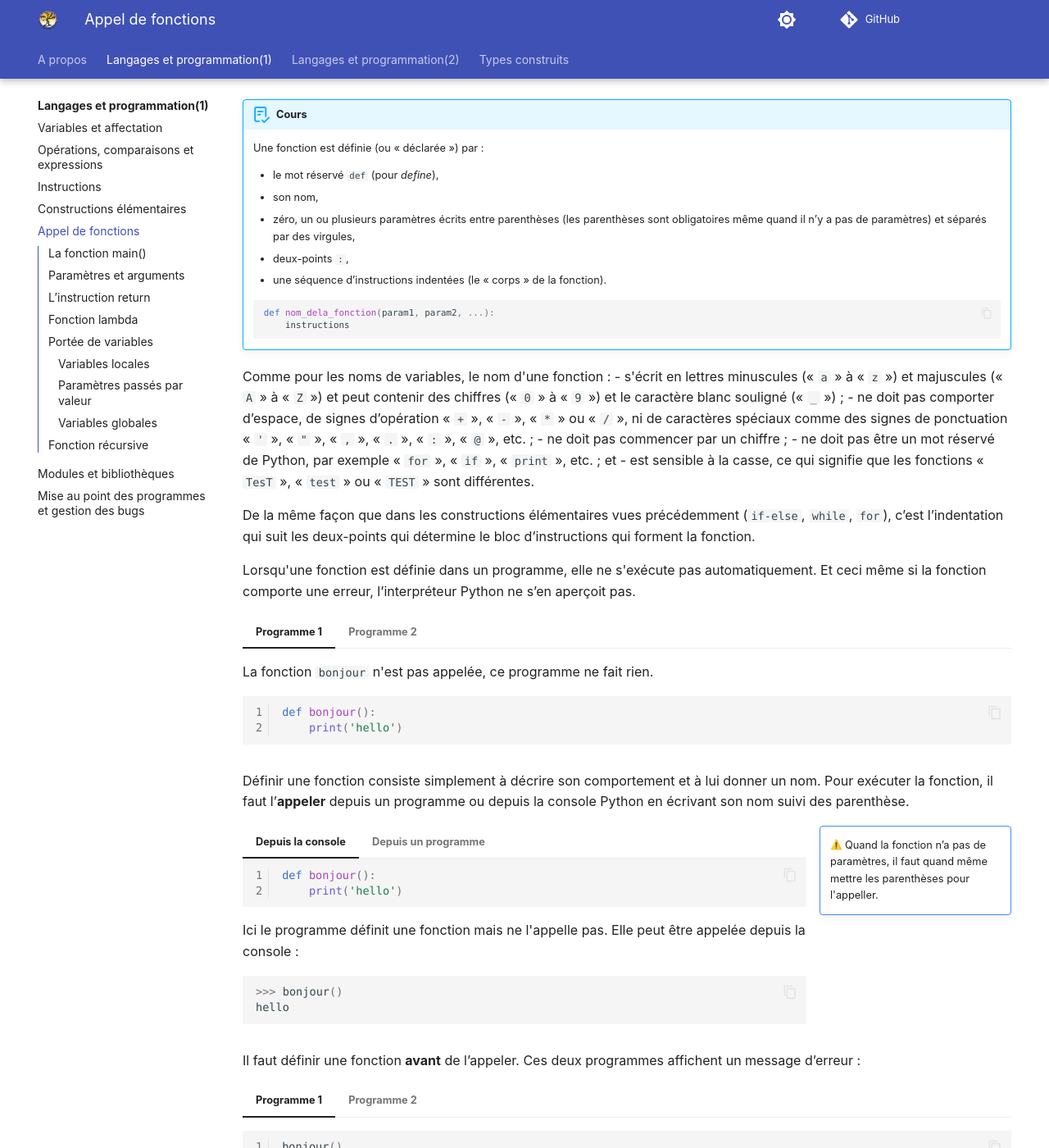
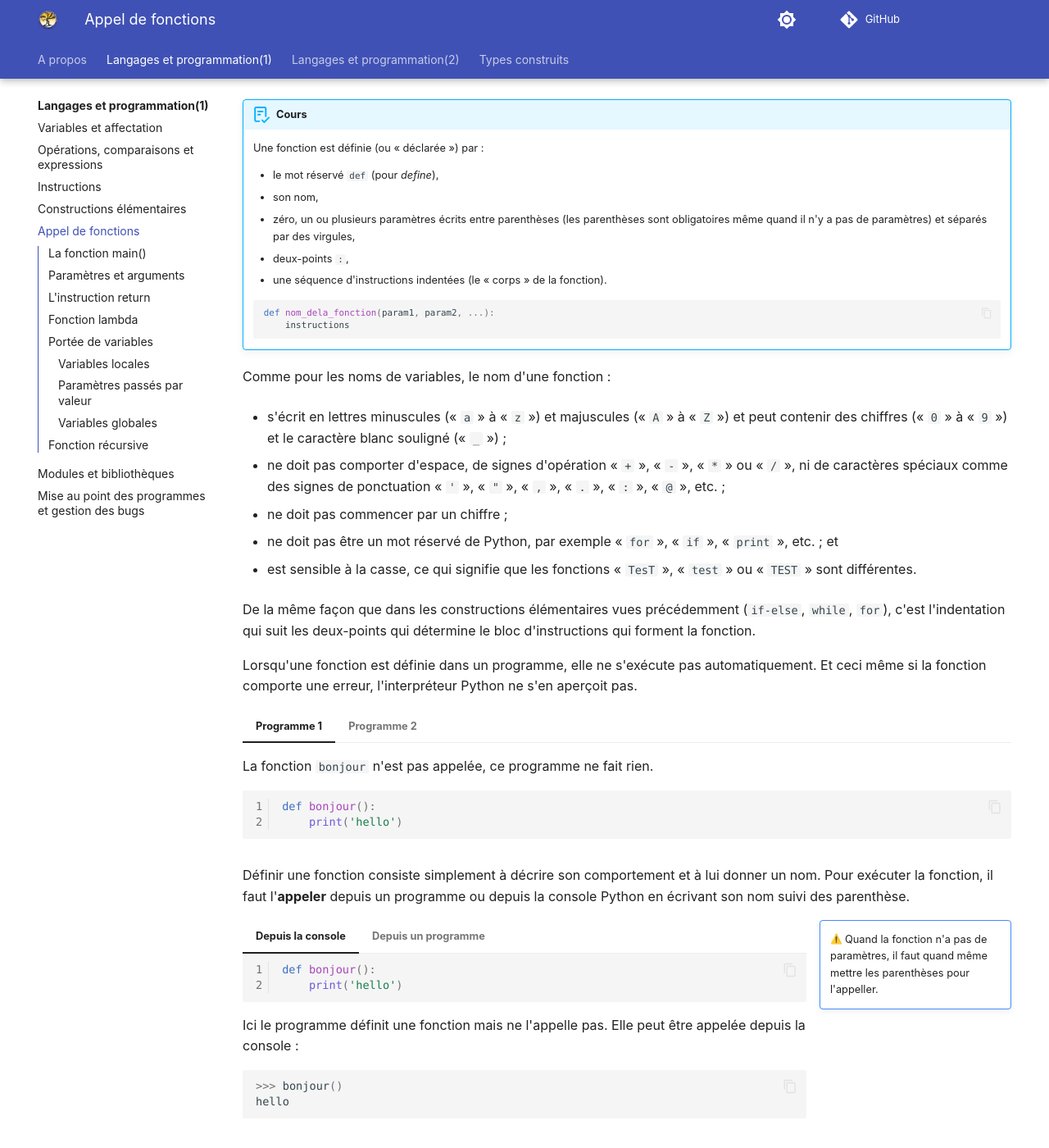
Before and after one commit to fab-perez/NSI-1, an MkDocs documentation site: the page built from docs/langages-et-programmation/5-fonctions.md, in a window 1280 px wide and 1400 px high, scrolled down 405 px. Shown: the whole window at 82% size. Built offline with MkDocs 1.6.1 and Material for MkDocs 9.7.7, drawn with Linux system fonts in a browser that asks for light colours; emoji names are drawn with the system emoji font; comment, search, counter and statistics services are not loaded; some of the changed text lies outside the part shown.

Commit message:
Add files via upload

````diff
--- a/docs/langages-et-programmation/5-fonctions.md
+++ b/docs/langages-et-programmation/5-fonctions.md
@@ -17,9 +17,9 @@
 
     - le mot réservé `def` (pour *define*),
     - son nom,
-    - zéro, un ou plusieurs paramètres écrits entre parenthèses (les parenthèses sont obligatoires même quand il n’y a pas de paramètres) et séparés par des virgules,
+    - zéro, un ou plusieurs paramètres écrits entre parenthèses (les parenthèses sont obligatoires même quand il n'y a pas de paramètres) et séparés par des virgules,
     - deux-points `:`,
-    - une séquence d’instructions indentées (le « corps » de la fonction).
+    - une séquence d'instructions indentées (le « corps » de la fonction).
 
     ``` py
     def nom_dela_fonction(param1, param2, ...):
@@ -27,18 +27,23 @@
     ```
 
 
-Comme pour les noms de variables, le nom d'une fonction  :
+Comme pour les noms de variables, le nom d'une fonction :
+
 - s'écrit en lettres minuscules (« `a` » à « `z` ») et majuscules (« `A` » à « `Z` ») et peut contenir des chiffres (« `0` » à « `9` ») et le caractère blanc souligné (« `_` ») ;
-- ne doit pas comporter d’espace, de signes d’opération « `+` », « `-` », « `*` » ou « `/` », ni de caractères spéciaux comme des signes de ponctuation « `'` », « `"` », « `,` », « `.` », « `:` », « `@` », etc.  ;
+
+- ne doit pas comporter d'espace, de signes d'opération « `+` », « `-` », « `*` » ou « `/` », ni de caractères spéciaux comme des signes de ponctuation « `'` », « `"` », « `,` », « `.` », « `:` », « `@` », etc.  ;
+
 - ne doit pas commencer par un chiffre ;
+
 - ne doit pas être un mot réservé de Python, par exemple « `for` », « `if` », « `print` », etc. ; et
+
 - est sensible à la casse, ce qui signifie que les fonctions « `TesT` », « `test` » ou « `TEST` » sont différentes.
 
 
 
-De la même façon que dans les constructions élémentaires vues précédemment (`if-else`, `while`, `for`), c’est l’indentation qui suit les deux-points qui détermine le bloc d’instructions qui forment la fonction.
+De la même façon que dans les constructions élémentaires vues précédemment (`if-else`, `while`, `for`), c'est l'indentation qui suit les deux-points qui détermine le bloc d'instructions qui forment la fonction.
 
-Lorsqu'une fonction est définie dans un programme, elle ne s'exécute pas automatiquement.  Et ceci même si la fonction comporte une erreur, l’interpréteur Python ne s’en aperçoit pas.
+Lorsqu'une fonction est définie dans un programme, elle ne s'exécute pas automatiquement.  Et ceci même si la fonction comporte une erreur, l'interpréteur Python ne s'en aperçoit pas.
 
 === "Programme 1"
 
@@ -58,10 +63,10 @@
         print(hello)
     ```
 
-Définir une fonction consiste simplement à décrire son comportement et à lui donner un nom. Pour exécuter la fonction, il faut l’**appeler** depuis un programme ou depuis la console Python en écrivant son nom suivi des parenthèse.
+Définir une fonction consiste simplement à décrire son comportement et à lui donner un nom. Pour exécuter la fonction, il faut l'**appeler** depuis un programme ou depuis la console Python en écrivant son nom suivi des parenthèse.
 
 !!! note inline end ""
-    :warning: Quand la fonction n’a pas de paramètres, il faut quand même mettre les parenthèses pour l'appeller.
+    :warning: Quand la fonction n'a pas de paramètres, il faut quand même mettre les parenthèses pour l'appeller.
 
 === "Depuis la console"
     ``` py linenums="1"
@@ -90,7 +95,7 @@
     ```
 
 
-Il faut définir une fonction **avant** de l’appeler. Ces deux programmes affichent un message d’erreur :
+Il faut définir une fonction **avant** de l'appeler. Ces deux programmes affichent un message d'erreur :
 
 === "Programme 1"
 
@@ -195,7 +200,7 @@
 En plus des paramètres positionnels qui sont obligatoires, il existe des paramètres qui sont facultatifs ayant une valeur d'argument par défaut s'il ne sont pas renseignés, c'est-à-dire la valeur que prendra un paramètre si la fonction est appelée sans argument correspondant.
 
 !!! tip inline end "PEP 8"
-    Pas d’espace autour du égal (`=`) dans le cas des arguments par mot-clé (à la différence de l'affectation où ils sont recommandés).
+    Pas d'espace autour du égal (`=`) dans le cas des arguments par mot-clé (à la différence de l'affectation où ils sont recommandés).
 
 ``` py linenums="1"
 def bonjour(prenom1, prenom2='Lisa'):
@@ -304,7 +309,7 @@
 
 
 
-##	L’instruction `return`
+##	L'instruction `return`
 
 Prenons l'exemple d'une fonction très pratique, `prix` qui permet d'afficher un prix en ajoutant la TVA. Cette fonction a deux paramètres, `prix_ht` le prix hors taxe d'un bien et `tva` le taux de TVA exprimé en pourcent et qui vaut `20` par défaut :
 
@@ -321,7 +326,18 @@
 105.0
 ```
 
-Mais comment afficher le prix total de plusieurs articles avec des taux de tva différents ? Par exemple un panier contenant un article de 100 euros à 5% de TVA et un autre article de 50 euros à 20% de TVA ? Cette fonction montre très rapidement ses limites.
+Mais comment afficher le prix total de plusieurs articles avec des taux de tva différents ? Par exemple un panier contenant un article de 100 euros à 5% de TVA et un autre article de 50 euros à 20% de TVA ?
+
+``` py
+>>> prix(100, 5) + prix(50)
+105.0
+60.0
+Traceback (most recent call last):
+  File "<interactive input>", line 1, in <module>
+TypeError: unsupported operand type(s) for +: 'NoneType' and 'NoneType'
+```
+
+Impossible de faire la somme des prix des deux articles ! Cette fonction montre très rapidement ses limites.
 
 Plutôt que d'afficher le prix calculé, il est plus judicieux de le **renvoyer**.
 
@@ -342,12 +358,6 @@
 165
 ```
 
-``` py
->>> prix(100, 5)
-105.0
->>> prix(100, 5) + prix(50)
-165
-```
 
 Voyons plus en détail la différence entre les deux fonctions avec `print()` et `return`.
 
@@ -485,13 +498,13 @@
     !!! note inline end ""
         Le verbe "renvoyer" est préféré à "retourner" (anglicisme pour *return*).
 
-    Une fonction peut **renvoyer** une ou plusieurs valeurs avec l’instruction **`return`**.
+    Une fonction peut **renvoyer** une ou plusieurs valeurs avec l'instruction **`return`**.
 
-    La fonction se termine immédiatement dès qu’une instruction `return` est exécutée. Les instructions suivantes sont ignorées.
+    La fonction se termine immédiatement dès qu'une instruction `return` est exécutée. Les instructions suivantes sont ignorées.
 
 
 À noter :
-> S’il n’a pas d’instruction `return` dans une fonction, elle renvoie `None`[^5.3].
+> S'il n'a pas d'instruction `return` dans une fonction, elle renvoie `None`[^5.3].
 
 [^5.3]: Une fonction qui renvoie `None` (ou qui ne renvoie rien dans d'autres langages) est appelée une procédure.
 
@@ -502,7 +515,7 @@
 !!! question "Exercice corrigé"
 	Écrire une fonction `est_premier(nombre)` qui renvoie `True` si `nombre` est un nomber premier et `False` sinon.
 
-    Rappel : un nombre est premier s’il n’a que deux diviseurs, 1 et lui-même.
+    Rappel : un nombre est premier s'il n'a que deux diviseurs, 1 et lui-même.
 
 
 ??? Success "Aide"
@@ -539,7 +552,7 @@
     Appelons la fonction `estpremier `avec les arguments 13 et 21 :
 
     === "Appel `estpremier(13)`"
-        `div` prend les valeurs `2`, `3`, etc. et aucune de ces valeurs n'est un diviseur de `13`, l’instruction conditionnelle `nombre % div == 0` n'est jamais vérifiée, la boucle se termine et la dernière instruction `return True` est exécutée, la fonction se termine.
+        `div` prend les valeurs `2`, `3`, etc. et aucune de ces valeurs n'est un diviseur de `13`, l'instruction conditionnelle `nombre % div == 0` n'est jamais vérifiée, la boucle se termine et la dernière instruction `return True` est exécutée, la fonction se termine.
 
         ``` py
         >>> estpremier(13)
@@ -548,7 +561,7 @@
 
     === "Appel `estpremier(21)`"
         `div` prend la valeur `2`, ce n'est pas un diviseur de `21` (`21 % 2` est égal à 1), la boucle continue.
-        `div` prend la valeur `3`, c'est pas un diviseur de `21` (`21 % 3` est égal à 0), l’instruction conditionnelle `nombre % div == 0` est vérifiée, donc l’instruction `return False` est exécutée et la fonction se termine, la dernière instruction `return True` n’est jamais exécutée.
+        `div` prend la valeur `3`, c'est pas un diviseur de `21` (`21 % 3` est égal à 0), l'instruction conditionnelle `nombre % div == 0` est vérifiée, donc l'instruction `return False` est exécutée et la fonction se termine, la dernière instruction `return True` n'est jamais exécutée.
 
         ``` py
         >>> estpremier(21)
@@ -589,7 +602,7 @@
 
 
 !!! question "Exercice corrigé"
-	Écrire la fonction cube qui renvoie le cube d’un nombre sous formes classique et lambda.
+	Écrire la fonction cube qui renvoie le cube d'un nombre sous formes classique et lambda.
 
 ??? Success "Réponse"
     ``` py
@@ -651,9 +664,9 @@
 ###	Variables locales
 
 !!! abstract "Cours"
-    Une variable définie à l’intérieur d’une fonction est appelée **variable locale**. Elle ne peut être utilisée que localement c’est-à-dire qu’à l’intérieur de la fonction qui l’a définie.
+    Une variable définie à l'intérieur d'une fonction est appelée **variable locale**. Elle ne peut être utilisée que localement c'est-à-dire qu'à l'intérieur de la fonction qui l'a définie.
 
-Tenter d'utiliser une variable locale depuis l’extérieur de la fonction qui l’a définie provoquera une erreur.
+Tenter d'utiliser une variable locale depuis l'extérieur de la fonction qui l'a définie provoquera une erreur.
 
 Exemple :
 
@@ -692,10 +705,10 @@
 True
 ```
 
-Quand un argument de fonction est une variable (ou une expression contenant une variable), par exemple dans le cas de `est_premier(a)`, c'est la valeur de cette variable (ou de cette expression) qui est passée au paramètre correspondant de la fonction. On dit que le paramètre est « passé par valeur ». Des modifications éventuelles de ce paramètre dans la fonction ne modifient pas la valeur de la variable qui a servit d'argument à la fonction. Et c’est le cas même quand le nom de la variable est identique au nom du paramètre de la fonction, c’est seulement sa valeur qui est passée à la fonction.
+Quand un argument de fonction est une variable (ou une expression contenant une variable), par exemple dans le cas de `est_premier(a)`, c'est la valeur de cette variable (ou de cette expression) qui est passée au paramètre correspondant de la fonction. On dit que le paramètre est « passé par valeur ». Des modifications éventuelles de ce paramètre dans la fonction ne modifient pas la valeur de la variable qui a servit d'argument à la fonction. Et c'est le cas même quand le nom de la variable est identique au nom du paramètre de la fonction, c'est seulement sa valeur qui est passée à la fonction.
 
 !!! abstract "Cours"
-    Une fonction ne peut pas modifier la valeur d’une variable passée en paramètre en dehors de son exécution.  **Les paramètres sont passés par valeur**.
+    Une fonction ne peut pas modifier la valeur d'une variable passée en paramètre en dehors de son exécution.  **Les paramètres sont passés par valeur**.
 
 Exemple :
 ``` py
@@ -718,10 +731,10 @@
 
 ###	Variables globales
 
-Sauf exception il est préférable d'utiliser uniquement des variables locales pour faciliter la compréhension des programmes et réduire l’utilisation de mémoire inutile, mais dans certains cas leur portée n’est plus suffisante.
+Sauf exception il est préférable d'utiliser uniquement des variables locales pour faciliter la compréhension des programmes et réduire l'utilisation de mémoire inutile, mais dans certains cas leur portée n'est plus suffisante.
 
 !!! abstract "Cours"
-    Une variable définie en dehors de toute fonction est appelée **variable globale**. Elle est utilisable à travers l’ensemble du programme.
+    Une variable définie en dehors de toute fonction est appelée **variable globale**. Elle est utilisable à travers l'ensemble du programme.
 
 Elle peut être affichée par une fonction :
 
@@ -766,7 +779,7 @@
 print(f'valeur de a dans le programme : {a}')
 ```
 
-Mais dans ce cas, Python part du principe que `a` est locale à la fonction, et non plus une variable globale. L’instruction `a = 2` a créé un nouvelle variable locale à la fonction, la variable globale n’a pas changé :
+Mais dans ce cas, Python part du principe que `a` est locale à la fonction, et non plus une variable globale. L'instruction `a = 2` a créé un nouvelle variable locale à la fonction, la variable globale n'a pas changé :
 
 ```
 >>>
@@ -776,7 +789,7 @@
 
 
 
-Dans certaines situations, il serait utile de pouvoir modifier la valeur d’une variable globale dans une fonction et que cette nouvelle valeur soit gardée dans le reste du programme. Pour cela, il faut utiliser le mot clef `global` devant le nom d’une variable globale utilisée localement afin d’indiquer qu'il faut modifier la valeur de la variable globale et non pas créer une variable locale de même nom :
+Dans certaines situations, il serait utile de pouvoir modifier la valeur d'une variable globale dans une fonction et que cette nouvelle valeur soit gardée dans le reste du programme. Pour cela, il faut utiliser le mot clef `global` devant le nom d'une variable globale utilisée localement afin d'indiquer qu'il faut modifier la valeur de la variable globale et non pas créer une variable locale de même nom :
 
 ``` py
 def affiche_a():
@@ -796,12 +809,12 @@
 ```
 
 !!! abstract "Cours"
-    Une variable globale est accessible uniquement en lecture à l’intérieur des fonctions du programme. Pour la modifier il faut utiliser le mot-clé `global`.
+    Une variable globale est accessible uniquement en lecture à l'intérieur des fonctions du programme. Pour la modifier il faut utiliser le mot-clé `global`.
 
 
 ##	Fonction récursive
 
-Une fonction peut être appelée n’importe où dans un programme (après sa définition), y compris par elle-même.
+Une fonction peut être appelée n'importe où dans un programme (après sa définition), y compris par elle-même.
 
 !!! abstract "Cours"
     Une fonction récursive est une fonction qui peut s'appeler elle-même au cours de son exécution.
````
Also changed, not shown: other parts of docs/langages-et-programmation/5-fonctions.md (+12 -9 lines).
